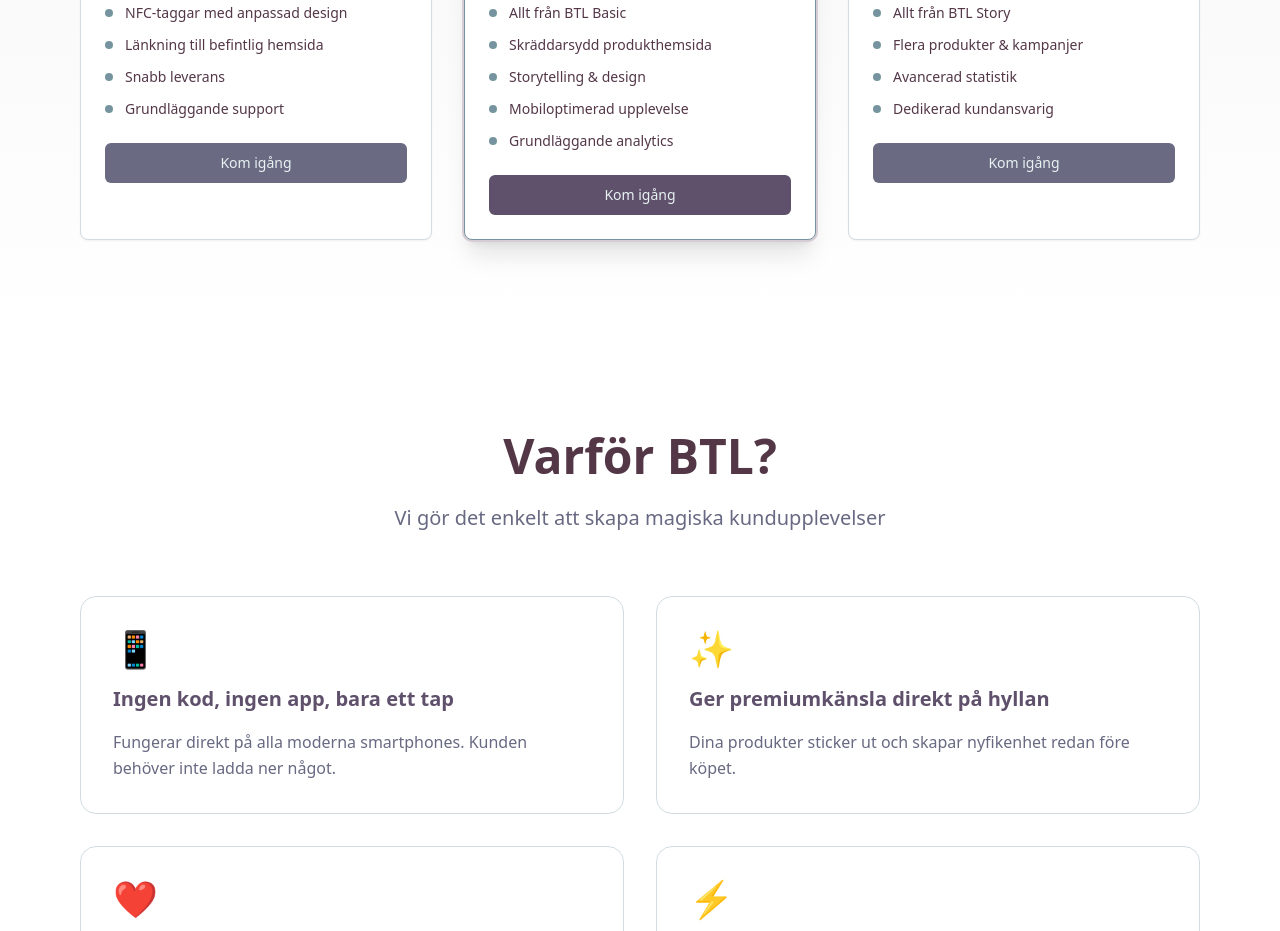
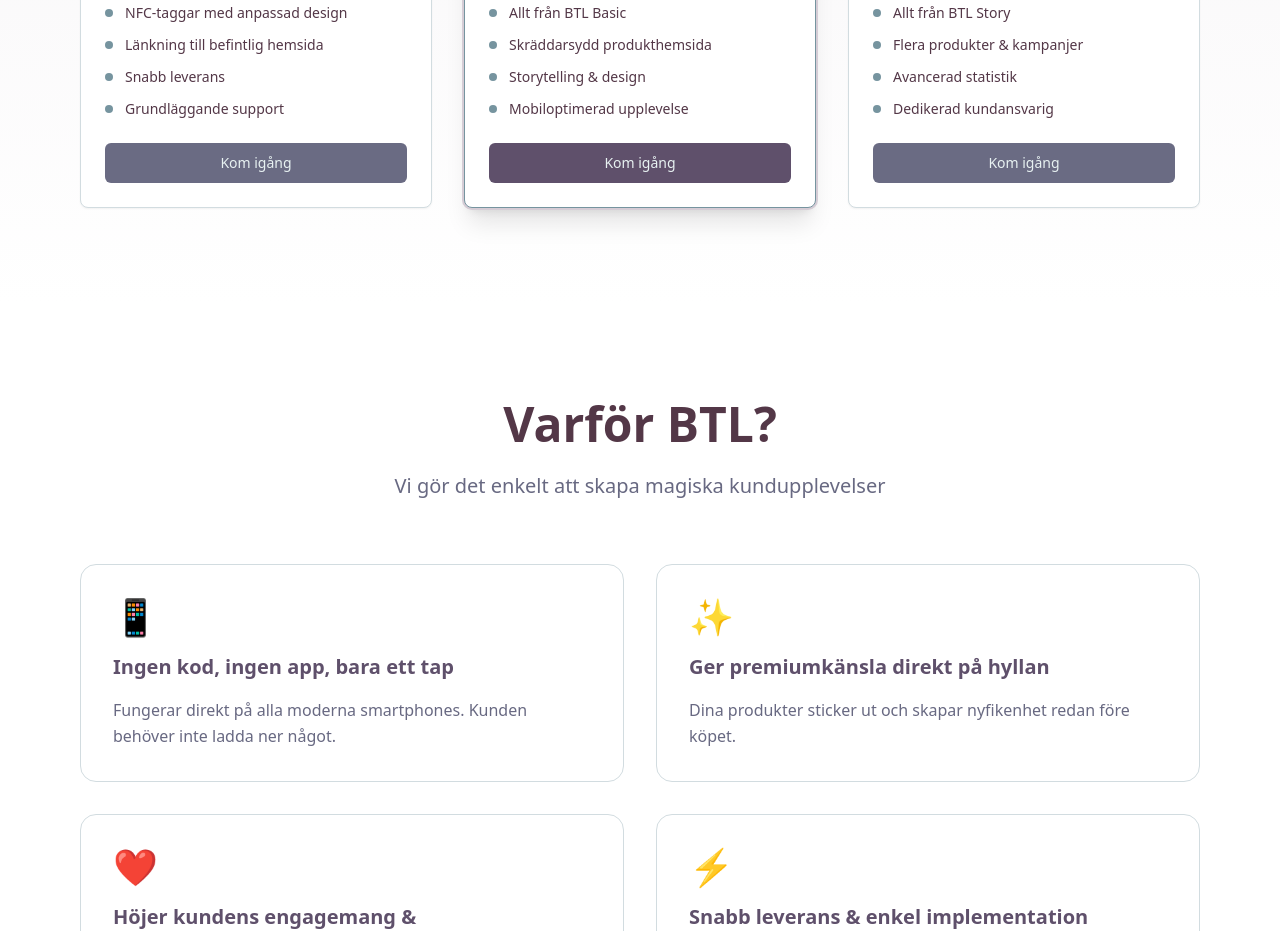
Before and after one commit to zZOttoZz/label-to-life-digital, a React (Vite) app: page / in a window 1280 px wide. Shown: the part 1820-2751 px from the top of the page. Built offline with nearby package versions, Linux system fonts and the light colour scheme.

Commit message:
Remove basic analytics
Removed "Grundläggande analytics" from BTL Story features.

```diff
--- a/src/components/ProductLevels.tsx
+++ b/src/components/ProductLevels.tsx
@@ -1,3 +1,4 @@
+
 import { Button } from "@/components/ui/button";
 import { Card, CardContent, CardDescription, CardHeader, CardTitle } from "@/components/ui/card";
 
@@ -22,8 +23,7 @@ const ProductLevels = () => {
         "Allt från BTL Basic",
         "Skräddarsydd produkthemsida",
         "Storytelling & design",
-        "Mobiloptimerad upplevelse",
-        "Grundläggande analytics"
+        "Mobiloptimerad upplevelse"
       ],
       highlight: "Storytelling i fokus",
       popular: true
```
